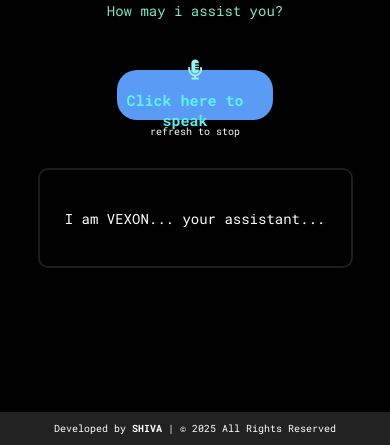
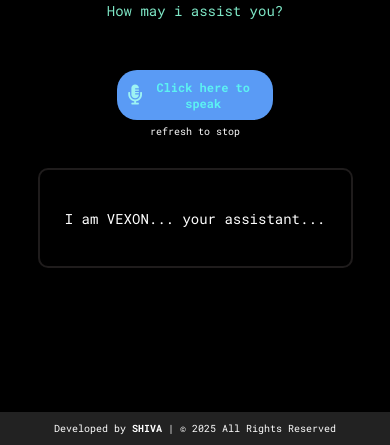
Before and after one commit to Bharat613/VEXON---Voice-Assistant, a plain HTML site: page index.html in a window 390 px wide. Shown: the part 399-844 px from the top of the page. Drawn offline with Linux system fonts and the light colour scheme.

Commit message:
style.css

```diff
--- a/style.css
+++ b/style.css
@@ -126,7 +126,7 @@
 /* Default styles for larger screens (already in your CSS) */
 
 /* Media query for smartphones */
-@media only screen and (max-width: 500px) {
+@media only screen and (max-width:768px) {
     .main {
         text-align: center;
         padding: 20px;
@@ -145,7 +145,7 @@
     }
 
     h1 {
-        font-size: 24px;
+        font-size: 27px;
     }
 
     p {
@@ -154,7 +154,7 @@
 
     .input {
         display: flex;
-        flex-direction: column;
+        flex-direction: row;
         align-items: center;
     }
 
@@ -164,9 +164,10 @@
         font-size: 20px;
     }
 
-    .content {
-        font-size: 14px;
-        margin-top: 10px;
+    .input .content {
+        font-size: 12px !important;
+
+
     }
 
     #text-display {
@@ -175,6 +176,7 @@
         padding: 10px;
         word-wrap: break-word;
         text-align: center;
+         /* Enables vertical scrolling */
 
     }
 
```
